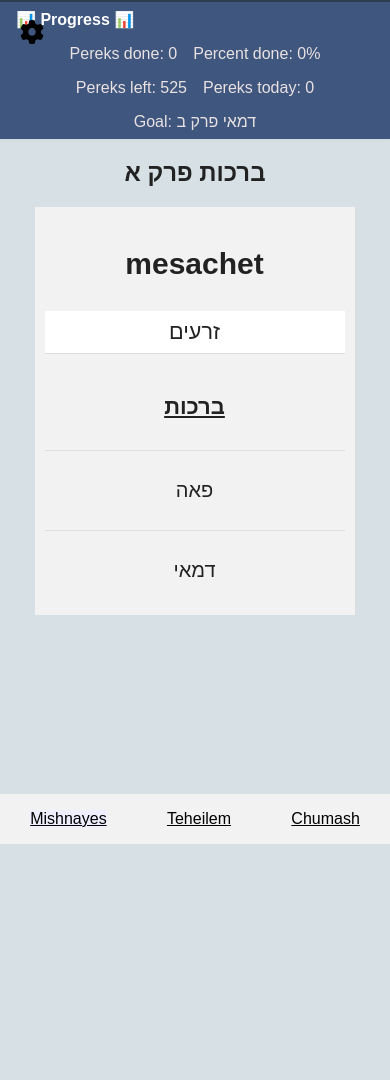
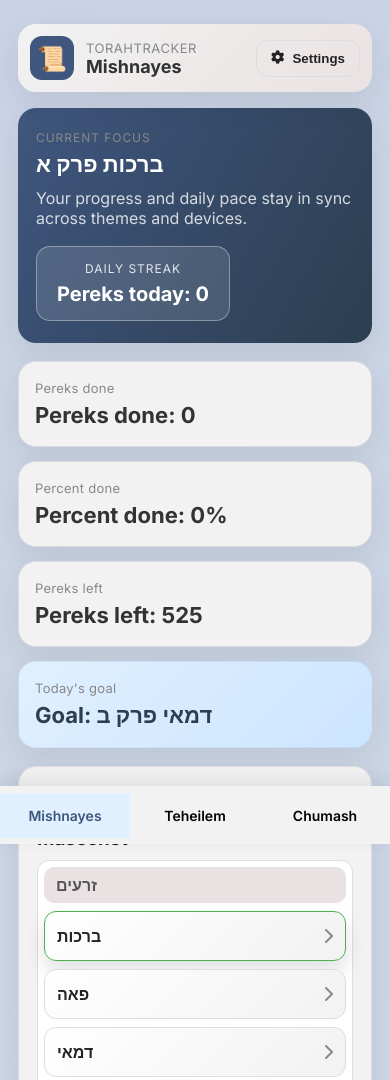
Before and after one commit to Sherman61/torahtracker, a website: page www/index.html in a window 390 px wide. Shown: the top 1080 px of the page. Before the commit the page ends 844 px from the top, so only its background shows below. Drawn offline with Linux system fonts and the light colour scheme.

Commit message:
Revamp Mishnayes UI with modern responsive layout

```diff
--- a/www/css/index.css
+++ b/www/css/index.css
@@ -1,310 +1,390 @@
-body,
-html {
+@import url('https://fonts.googleapis.com/css2?family=Inter:wght@400;500;600;700&display=swap');
+
+:root {
+  --card-radius: 18px;
+  --shadow-soft: 0 10px 30px rgba(0, 0, 0, 0.08);
+}
+
+html,
+body {
   margin: 0;
   padding: 0;
-  height: 100vh;
-  overflow-x: hidden;
+  min-height: 100vh;
+  background: linear-gradient(160deg, var(--page-bg), var(--page-bg-alt));
+  font-family: 'Inter', system-ui, -apple-system, sans-serif;
+  color: var(--text);
   display: flex;
   flex-direction: column;
-  background-color: var(--page-bg-alt);
-  font-family: Arial, sans-serif;
 }
 
-/* Progress dock at bottom */
-.stats-dock {
+.app-shell {
+  width: min(1080px, 100%);
+  margin: 0 auto;
+  padding: 24px 18px 90px;
+  box-sizing: border-box;
+}
+
+.top-bar {
+  display: flex;
+  justify-content: space-between;
+  align-items: center;
+  padding: 16px;
+  border-radius: var(--card-radius);
+  background: linear-gradient(135deg, var(--surface), var(--surface-soft));
+  box-shadow: var(--shadow-soft);
   position: sticky;
-  bottom: 0;
+  top: 0;
+  z-index: 5;
+  backdrop-filter: blur(8px);
+}
+
+.brand {
+  display: flex;
+  align-items: center;
+  gap: 12px;
+}
+
+.brand-icon {
+  width: 44px;
+  height: 44px;
+  border-radius: 12px;
+  display: grid;
+  place-items: center;
   background: var(--primary);
   color: var(--primary-text);
-  border-top: 2px solid var(--primary-dark);
-  box-shadow: 0 -2px 5px rgba(0, 0, 0, 0.2);
+  font-size: 24px;
+}
+
+.brand-text h1 {
+  margin: 0;
+  font-size: 22px;
+  color: var(--text-strong);
+}
+
+.brand-text .eyebrow {
+  margin: 0;
+  font-size: 13px;
+  color: var(--muted-text);
+  letter-spacing: 0.04em;
+  text-transform: uppercase;
+}
+
+.ghost-button {
+  display: inline-flex;
+  align-items: center;
+  gap: 8px;
+  padding: 10px 14px;
+  border-radius: 12px;
+  border: 1px solid var(--border);
+  background: transparent;
+  color: var(--text);
+  cursor: pointer;
+  font-weight: 600;
+  transition: border 0.2s ease, background 0.2s ease, transform 0.2s ease;
+}
+
+.ghost-button:hover {
+  border-color: var(--primary);
+  background: var(--highlight);
+  transform: translateY(-1px);
+}
+
+.page-content {
+  display: flex;
+  flex-direction: column;
+  gap: 18px;
+  margin-top: 16px;
+}
+
+.hero-card {
+  display: grid;
+  grid-template-columns: 2fr 1fr;
+  gap: 18px;
+  padding: 26px 24px;
+  border-radius: var(--card-radius);
+  background: linear-gradient(120deg, var(--primary), var(--primary-dark));
+  color: var(--primary-text);
+  box-shadow: var(--shadow-soft);
+  overflow: hidden;
+}
+
+.hero-text h2 {
+  margin: 6px 0 10px;
+  font-size: clamp(22px, 4vw, 30px);
+}
+
+.hero-text .muted {
+  margin: 0;
+  color: rgba(255, 255, 255, 0.8);
+}
+
+.hero-chip {
+  align-self: center;
+  justify-self: end;
+  background: rgba(255, 255, 255, 0.12);
+  border: 1px solid rgba(255, 255, 255, 0.35);
+  color: var(--primary-text);
+  padding: 14px 16px;
+  border-radius: 14px;
+  display: grid;
+  gap: 6px;
+  min-width: 160px;
+  text-align: center;
+  backdrop-filter: blur(4px);
+}
+
+.chip-label {
+  font-size: 12px;
+  letter-spacing: 0.08em;
+  text-transform: uppercase;
+  opacity: 0.85;
+}
+
+.chip-value {
+  font-size: 20px;
+  font-weight: 700;
+}
+
+.stats-grid {
+  display: grid;
+  grid-template-columns: repeat(auto-fit, minmax(180px, 1fr));
+  gap: 14px;
+}
+
+.stat-card {
+  padding: 18px 16px;
+  background: var(--surface);
+  border-radius: var(--card-radius);
+  border: 1px solid var(--border);
+  box-shadow: var(--shadow-soft);
+  display: grid;
+  gap: 6px;
+}
+
+.stat-card.goal-card {
+  background: linear-gradient(135deg, var(--highlight), var(--highlight-strong));
+  border-color: rgba(0, 0, 0, 0.05);
+}
+
+.stat-label {
+  margin: 0;
+  font-size: 13px;
+  color: var(--muted-text);
+  letter-spacing: 0.02em;
+}
+
+.stat-value {
+  margin: 0;
+  font-size: 22px;
+  font-weight: 700;
+  color: var(--text-strong);
+}
+
+.goal-card .stat-value {
+  color: var(--primary-dark);
+}
+
+.list-card {
+  background: var(--surface);
+  border-radius: var(--card-radius);
+  border: 1px solid var(--border);
+  box-shadow: var(--shadow-soft);
+  padding: 18px;
+}
+
+.list-header {
+  display: flex;
+  justify-content: space-between;
+  align-items: center;
+  gap: 12px;
+  margin-bottom: 10px;
+}
+
+.list-header h3 {
+  margin: 4px 0 0;
+}
+
+.eyebrow {
+  margin: 0;
+  font-size: 12px;
+  color: var(--muted-text);
+  letter-spacing: 0.08em;
+  text-transform: uppercase;
+}
+
+.helper-text {
+  margin: 0;
+  color: var(--muted-text);
+  font-size: 13px;
+}
+
+.list-body {
+  border-radius: 12px;
+  background: var(--bg);
+  border: 1px solid var(--border);
+  padding: 6px;
+}
+
+.submenu {
+  list-style: none;
+  padding: 0;
+  margin: 0;
+  display: grid;
+  gap: 8px;
+}
+
+.submenu li {
+  margin: 0;
+}
+
+.section-title {
+  padding: 8px 12px;
+  border-radius: 10px;
+  background: var(--surface-soft);
+  color: var(--muted-strong);
+  font-weight: 600;
+}
+
+.bb {
+  margin: 0;
+  padding: 14px 12px;
+  border-radius: 12px;
+  background: linear-gradient(135deg, var(--bg), var(--surface));
+  border: 1px solid var(--border);
+  font-weight: 600;
+  display: flex;
+  justify-content: space-between;
+  align-items: center;
+  transition: transform 0.15s ease, box-shadow 0.15s ease, border 0.15s ease;
+}
+
+.bb::after {
+  content: '\f054';
+  font-family: 'Font Awesome 6 Free';
+  font-weight: 900;
+  color: var(--muted-text);
+}
+
+.bb:hover {
+  border-color: var(--primary);
+  box-shadow: 0 8px 18px rgba(0, 0, 0, 0.08);
+  transform: translateY(-2px);
+}
+
+.bb.current-mesechet {
+  border-color: var(--accent);
+  box-shadow: 0 10px 20px rgba(0, 0, 0, 0.12);
+}
+
+.perek-header-title {
+  font-size: 18px;
+  font-weight: 700;
+}
+
+.perek-header {
+  display: flex;
+  justify-content: space-between;
+  align-items: center;
+  padding: 12px 10px;
+  border-bottom: 1px solid var(--border);
+}
+
+.side-nav-container {
+  position: fixed;
+  inset: 0;
+  background: rgba(0, 0, 0, 0.4);
+  display: none;
+  align-items: center;
+  justify-content: center;
+  padding: 16px;
+  box-sizing: border-box;
+  z-index: 12;
+}
+
+.side-nav {
+  width: min(480px, 100%);
+  background: var(--bg);
+  border-radius: var(--card-radius);
+  border: 1px solid var(--border);
+  box-shadow: var(--shadow-soft);
+  max-height: 70vh;
+  overflow-y: auto;
+  padding: 16px;
+}
+
+.bottom-nav {
+  background-color: var(--surface);
+  position: fixed;
+  bottom: 0;
+  left: 0;
   width: 100%;
+  height: 64px;
+  display: grid;
+  grid-template-columns: repeat(3, 1fr);
+  align-items: center;
+  box-shadow: 0 -6px 20px rgba(0, 0, 0, 0.08);
   z-index: 10;
 }
 
-.stats-dock summary {
-  list-style: none;
-  padding: 0.5rem 1rem;
-  cursor: pointer;
-  font-weight: bold;
+.bottom-nav a {
+  text-align: center;
+  text-decoration: none;
+  color: var(--nav-color);
+  font-weight: 600;
+  padding: 14px 0;
+  transition: color 0.2s ease, background 0.2s ease;
 }
 
-.stats-dock summary::-webkit-details-marker {
-  display: none; /* hide default marker */
+.bottom-nav a.active,
+.bottom-nav a:hover {
+  color: var(--primary);
+  background: var(--highlight);
 }
 
-.stats-dock summary::before {
-  content: "📊 ";
+#result {
+  margin: 0;
 }
 
-.stats-dock .header {
-  display: flex;
-  flex-wrap: wrap;
-  justify-content: center;
-  align-items: center;
-  gap: 1rem;
-  padding: 0.5rem 1rem;
+.sr-only {
+  position: absolute;
+  width: 1px;
+  height: 1px;
+  padding: 0;
+  margin: -1px;
+  overflow: hidden;
+  clip: rect(0, 0, 0, 0);
+  white-space: nowrap;
+  border: 0;
 }
 
-.stats-dock .header p {
-  margin: 0;
-  color: var(--surface-soft);
-}
+@media (max-width: 900px) {
+  .hero-card {
+    grid-template-columns: 1fr;
+  }
 
-/* hide expanded header when dock is collapsed */
-.stats-dock:not([open]) .header {
-  display: none;
-}
-
-/* Top “header” inside the dock */
-.header {
-  margin-top: 0;
-  position: sticky;
-  top: 0;
-  background-color: var(--primary);
-  color: var(--primary-text);
-  display: flex;
-  justify-content: center;
-  align-items: center;
-  padding: 20px;
-  font-size: 2em;
-  gap: 20px;
-  flex-wrap: wrap;
-}
-
-/* Responsive header font / spacing */
-@media only screen and (max-width: 800px) {
-  .header {
-    font-size: 1.5em;
-    gap: 10px;
+  .hero-chip {
+    justify-self: start;
   }
 }
 
-@media only screen and (max-width: 500px) {
-  .header {
-    font-size: 1em;
-    gap: 5px;
+@media (max-width: 640px) {
+  .top-bar {
+    padding: 12px;
+  }
+
+  .brand-text h1 {
+    font-size: 18px;
+  }
+
+  .hero-card {
+    padding: 22px 18px;
+  }
+
+  .bottom-nav {
+    height: 58px;
+  }
+
+  .bottom-nav a {
+    font-size: 14px;
   }
 }
-
-/* Masechet + perek label */
-#mesandperek,
-#bold {
-  text-align: center;
-  font-weight: 700;
-  font-size: 1.5em;
-}
-
-/* Centered main container with fixed horizontal position */
-.container {
-  display: flex;
-  justify-content: center;
-  align-items: center;
-  position: relative;
-  top: initial;
-  left: 50%;
-  transform: translateX(-50%);
-  text-align: center;
-  font-size: 20px;
-}
-
-/* Sidebar with masechtot list */
-.sidebar {
-  width: 300px;
-  position: relative;
-  background: var(--surface);
-  padding: 10px;
-  transition: transform 0.3s ease;
-  border-right: 1px solid var(--border);
-  max-height: 60vh;
-}
-
-.menu {
-  list-style-type: none;
-  padding: 0;
-  margin: 0;
-  max-height: 60vh;
-  overflow-y: auto;
-}
-
-/* dynamic list of masechtot: */
-#mesechetList.submenu {
-  list-style-type: none;
-  padding: 0;
-  margin: 0;
-  color: var(--text);
-}
-
-#mesechetList.submenu li {
-  padding: 8px 12px;
-  border-bottom: 1px solid var(--border);
-}
-
-.menu-item {
-  margin-bottom: 10px;
-}
-
-.menu-item a {
-  display: block;
-  text-decoration: none;
-  color: var(--text-strong);
-  padding: 5px;
-}
-
-/* Overlay list of perakim */
-.side-nav-container {
-  position: fixed;
-  top: 0;
-  left: 0;
-  bottom: 0;
-  z-index: 15;
-  max-height: 100%;
-  overflow-y: auto;
-  width: 100%;
-  padding: 10px;
-  border-left: 1px solid var(--border);
-  background: var(--surface);
-}
-
-.side-nav {
-  position: relative;
-  top: 0;
-  width: 300px;
-  background: var(--surface);
-  border-left: 1px solid var(--border);
-  transform: translateX(0px);
-  transition: transform 0.5s ease-out;
-  overflow-y: auto;
-  max-height: 60vh;
-  padding: 15px 20px;
-  cursor: pointer;
-}
-
-/* Scrollbar styling for perakim overlay */
-.side-nav-container::-webkit-scrollbar {
-  width: 10px;
-}
-
-.side-nav-container::-webkit-scrollbar-track {
-  background: var(--surface);
-}
-
-.side-nav-container::-webkit-scrollbar-thumb {
-  background: var(--muted-text);
-}
-
-.side-nav-container::-webkit-scrollbar-thumb:hover {
-  background: var(--muted-strong);
-}
-
-/* Generic list + hover */
-li {
-  list-style: none;
-  cursor: pointer;
-}
-
-.bb:hover {
-  font-weight: bolder;
-}
-
-/* Highlight for current masechet */
-.current-mesechet {
-  font-size: 1.1em;
-  font-weight: 700;
-}
-
-/* Hide helpers */
-.hide,
-.hidden {
-  display: none !important;
-}
-
-/* Back arrow */
-#openNav {
-  position: fixed;
-  top: 10px;
-  left: 10px;
-  margin: 10px;
-  font-size: 24px;
-  color: var(--nav-color);
-  cursor: pointer;
-}
-
-/* Spacer under list so bottom dock doesn’t overlap */
-.space {
-  margin-bottom: 90px;
-  padding-bottom: 50px;
-  background-color: var(--primary);
-}
-
-/* Wider sidebar on larger screens */
-@media (min-width: 800px) and (min-height: 620px) {
-  .sidebar {
-    width: 500px;
-    padding: 0;
-  }
-}
-
-/* Adjust max-height on smaller screens */
-@media (max-width: 800px) {
-  .sidebar,
-  .menu {
-    max-height: 50vh;
-    overflow-y: auto;
-  }
-}
-
-@media (max-width: 600px) {
-  .sidebar,
-  .menu {
-    max-height: 48vh;
-  }
-  header {
-    gap: 5px;
-  }
-}
-
-@media (max-width: 400px) {
-  .sidebar,
-  .menu {
-    max-height: 46vh;
-  }
-}
-
-@media (max-width: 350px) {
-  .sidebar,
-  .menu {
-    max-height: 42vh;
-  }
-}
-
-@media (max-height: 500px) {
-  .sidebar,
-  .menu {
-    max-height: 42vh;
-  }
-}
-
-.section-title {
-  font-size: 1.08em;
-  background-color: var(--bg);
-  font-weight: 300;
-  margin-bottom: 10px;
-  cursor: default;
-}
-
-.bb.current-mesechet {
-  font-size: 1.1em;
-  font-weight: bolder;
-  text-decoration: underline;
-}
-
-.perek-header-title {
-  flex: 1;
-  /* take up the remaining space between left & right */
-  font-size: 18px;
-  font-weight: bold;
-  padding: 4px 0;
-  text-align: center;
-  /* center the text within that space */
-}
--- a/www/index.html
+++ b/www/index.html
@@ -4,11 +4,14 @@
 <head>
   <meta charset="UTF-8" />
   <meta name="viewport" content="width=device-width, initial-scale=1.0" />
+  <link rel="preconnect" href="https://fonts.googleapis.com">
+  <link rel="preconnect" href="https://fonts.gstatic.com" crossorigin>
+  <link
+    href="https://fonts.googleapis.com/css2?family=Inter:wght@400;500;600;700&display=swap"
+    rel="stylesheet">
   <link rel="stylesheet" href="https://cdnjs.cloudflare.com/ajax/libs/font-awesome/6.0.0/css/all.min.css"
     integrity="sha512-9usAa10IRO0HhonpyAIVpjrylPvoDwiPUiKdWk5t3PyolY1cOd4DSE0Ga+ri4AuTroPR5aQvXU9xC6qOPnzFeg=="
     crossorigin="anonymous" referrerpolicy="no-referrer" />
-
-
 
   <script src="themes/theme.js"></script>
   <link rel="stylesheet" href="css/index.css" />
@@ -16,52 +19,82 @@
 </head>
 
 <body class="with-bottom-nav">
-  <details class="stats-dock" open>
-    <summary>Progress 📊</summary>
-    <header class="header">
-      <i class="fas fa-cog" id="openNav" onclick="location.href='settings.html'"></i>
-      <p id="finished"></p>
-      <p id="percentdone"></p>
-      <p id="to-go"></p>
-      <p id="today"></p>
-      <p id="goal" style="display:none"></p>
+  <div class="app-shell">
+    <header class="top-bar">
+      <div class="brand">
+        <span class="brand-icon" aria-hidden="true">📜</span>
+        <div class="brand-text">
+          <p class="eyebrow">TorahTracker</p>
+          <h1>Mishnayes</h1>
+        </div>
+      </div>
+      <button class="ghost-button" id="openNav" onclick="location.href='settings.html'">
+        <i class="fas fa-cog" aria-hidden="true"></i>
+        <span>Settings</span>
+      </button>
     </header>
-  </details>
 
+    <main class="page-content">
+      <section class="hero-card">
+        <div class="hero-text">
+          <p class="eyebrow">Current focus</p>
+          <h2 id="mesandperek"></h2>
+          <p class="muted">Your progress and daily pace stay in sync across themes and devices.</p>
+        </div>
+        <div class="hero-chip">
+          <span class="chip-label">Daily streak</span>
+          <span class="chip-value" id="today"></span>
+        </div>
+      </section>
 
-  <!-- <h1>Mishnayes</h1> -->
-  <h2 id="mesandperek"></h2>
-  <div class="container">
-    <div class="sidebar">
-      <div class="bb-container">
-        <ul class="menu">
-          <li class="menu-item">
-            <p id="bold">mesachet</p>
+      <section class="stats-grid" aria-label="Progress overview">
+        <article class="stat-card">
+          <p class="stat-label">Pereks done</p>
+          <p class="stat-value" id="finished"></p>
+        </article>
+        <article class="stat-card">
+          <p class="stat-label">Percent done</p>
+          <p class="stat-value" id="percentdone"></p>
+        </article>
+        <article class="stat-card">
+          <p class="stat-label">Pereks left</p>
+          <p class="stat-value" id="to-go"></p>
+        </article>
+        <article class="stat-card goal-card">
+          <p class="stat-label">Today's goal</p>
+          <p class="stat-value" id="goal"></p>
+        </article>
+      </section>
 
-            <ul class="submenu" id="mesechetList">
-              <!-- will be filled by JS -->
-            </ul>
+      <section class="list-card">
+        <div class="list-header">
+          <div>
+            <p class="eyebrow">Start learning</p>
+            <h3>Choose a Masechet</h3>
+          </div>
+          <p class="helper-text">Tap any title to open its perakim.</p>
+        </div>
+        <div class="list-body">
+          <ul class="submenu" id="mesechetList"></ul>
+        </div>
+      </section>
+    </main>
+  </div>
 
-      </div>
-    </div>
-  </div>
-  <!-- <div class="space">d</div> -->
   <div class="side-nav-container" style="display: none"></div>
 
-  <div class="bottom-nav">
+  <nav class="bottom-nav">
     <a href="index.html" class="active">Mishnayes</a>
     <a href="teheilem.html">Teheilem</a>
     <a href="chumash.html">Chumash</a>
-  </div>
+  </nav>
 
-  <p id="result"></p>
+  <p id="result" class="sr-only"></p>
   <script src="js/mesechot-data.js"></script>
   <script src="js/mesechet-ui.js"></script>
   <script src="js/db.js"></script>
   <script src="goalConfetti.js"></script>
-
   <script src="ms2.js"></script>
-
 </body>
 
 </html>
```
